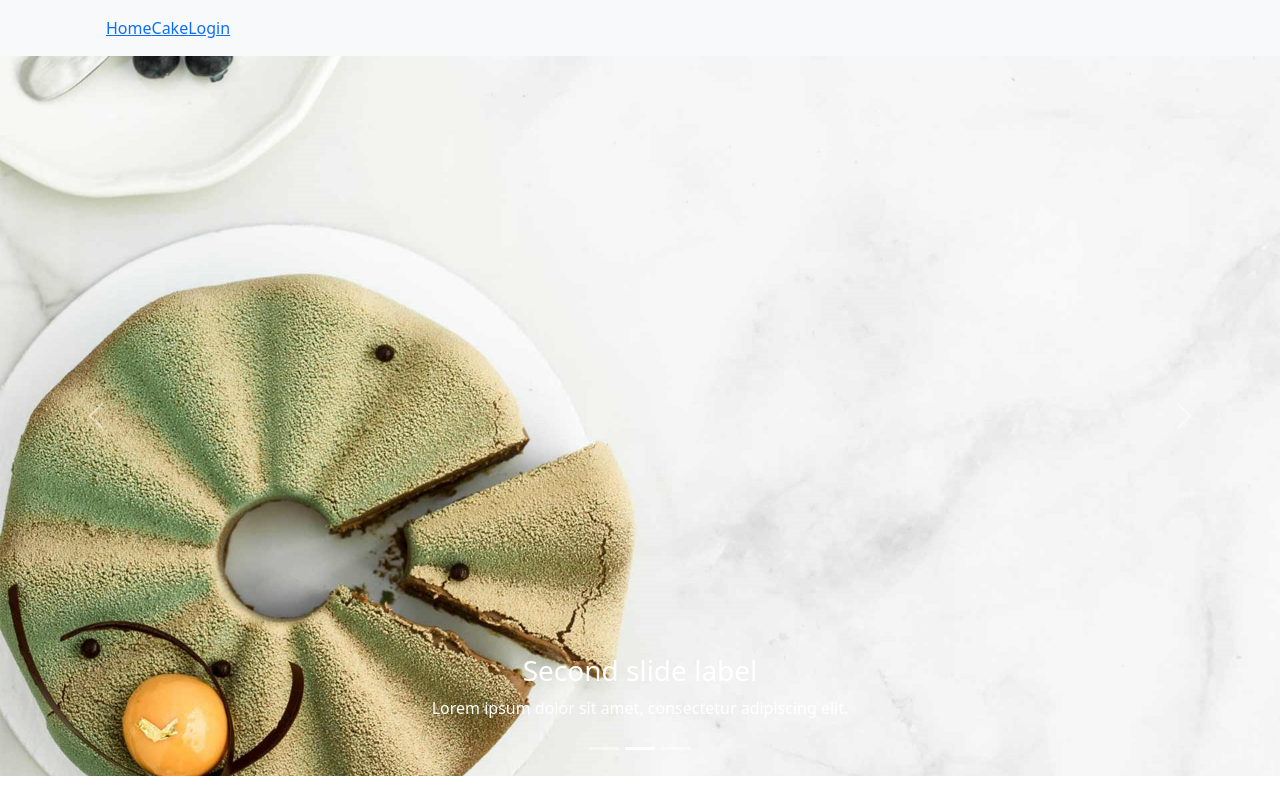
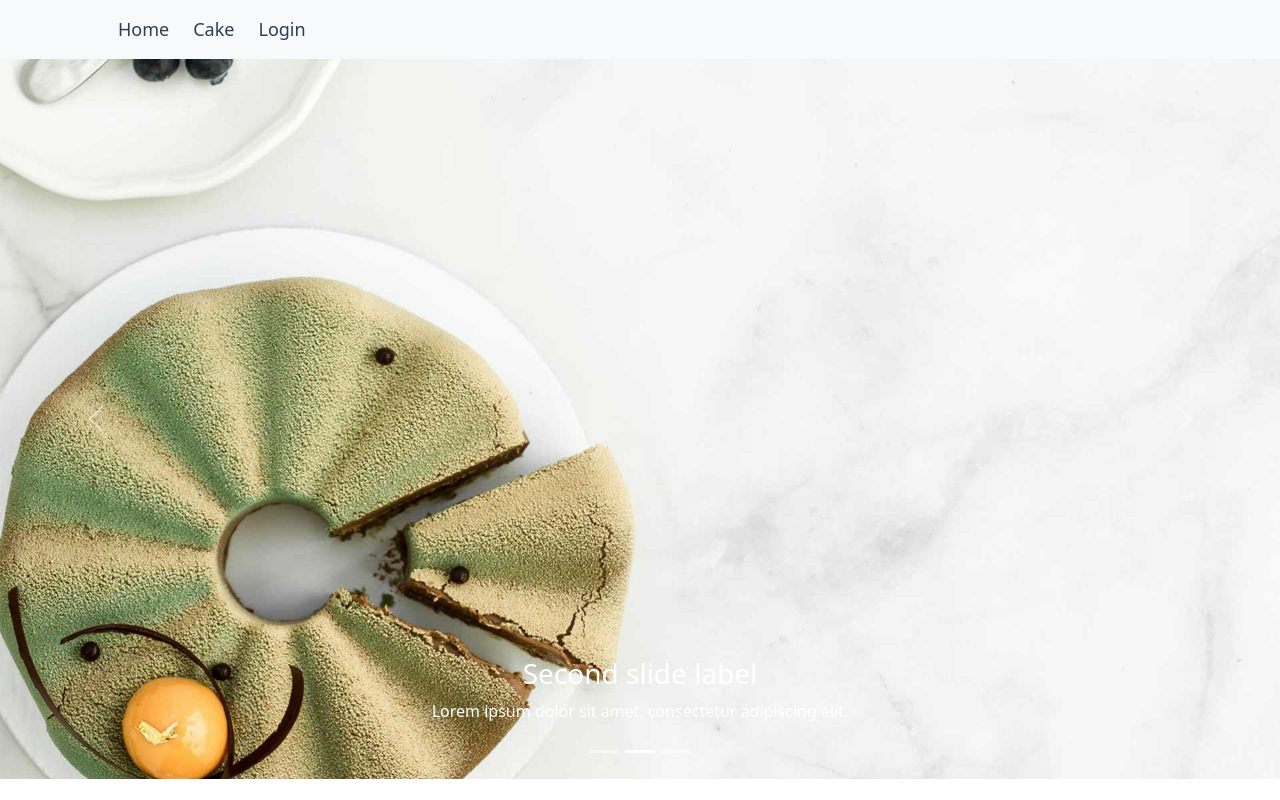
Before and after one commit to imRHB/eat-cake-client, a React (Create React App) app: page / in a window 1280 px wide. Shown: the top 800 px of the page. Built offline with nearby package versions, Linux system fonts and the light colour scheme; no server answers.

Commit message:
fix navbar

```diff
--- a/src/Pages/Cakes/Cake/Cake.js
+++ b/src/Pages/Cakes/Cake/Cake.js
@@ -13,10 +13,14 @@ const Cake = (props) => {
                     <Card.Text>
                         ${price}
                     </Card.Text>
+
+                    <Card.Text>
+                        <Link to={`/cake/${_id}`}>
+                            <Button>Details</Button>
+                        </Link>
+                    </Card.Text>
+
                 </Card.Body>
-                <Link to={`/cake/${_id}`}>
-                    <Button>Details</Button>
-                </Link>
             </Card>
         </Col >
     );
--- a/src/Pages/Details/CakeDetails/CakeDetails.js
+++ b/src/Pages/Details/CakeDetails/CakeDetails.js
@@ -16,7 +16,7 @@ const CakeDetails = () => {
     }, [id]);
 
     return (
-        <div>
+        <div className="my-5">
             <Container>
                 <h2 className="text-center fs-1 fw-bold text-secondary my-5">Cake Details</h2>
 
--- a/src/Pages/Shared/Navigation/Navigation.js
+++ b/src/Pages/Shared/Navigation/Navigation.js
@@ -4,6 +4,7 @@ import React from 'react';
 import { Button, Container, Nav, Navbar } from "react-bootstrap";
 import { Link } from "react-router-dom";
 import useFirebase from "../../../hooks/useFirebase";
+import styles from './Navigation.module.css';
 
 // const userIcon = <FontAwesomeIcon icon={faUserCircle} />;
 // const loginIcon = <FontAwesomeIcon icon={faSignInAlt} />;
@@ -23,7 +24,7 @@ const Navigation = () => {
                 <Navbar.Toggle aria-controls="responsive-navbar-nav" />
 
                 <Navbar.Collapse id="responsive-navbar-nav">
-                    <Nav className="me-auto">
+                    <Nav className={`${'me-auto'} ${styles.navbarNav}`}>
                         {/* <NavLink to="/home">Home</NavLink>
                         <NavLink to="/cake">Cake</NavLink> */}
                         <Link to="/home">Home</Link>
--- a/src/Pages/Shared/Navigation/Navigation.module.css
+++ b/src/Pages/Shared/Navigation/Navigation.module.css
@@ -1,14 +1,14 @@
 .navbar {
     padding: 0;
 }
-.navbar-nav a {
+.navbarNav a {
     font-size: 18px;
     font-weight: 500;
     color: #2C3E50;
     text-decoration: none;
     padding: 8px 12px;
 }
-.navbar-nav a:hover {
+.navbarNav a:hover {
     color: #8A2BE2;
     background-color: #eee;
 }
```
